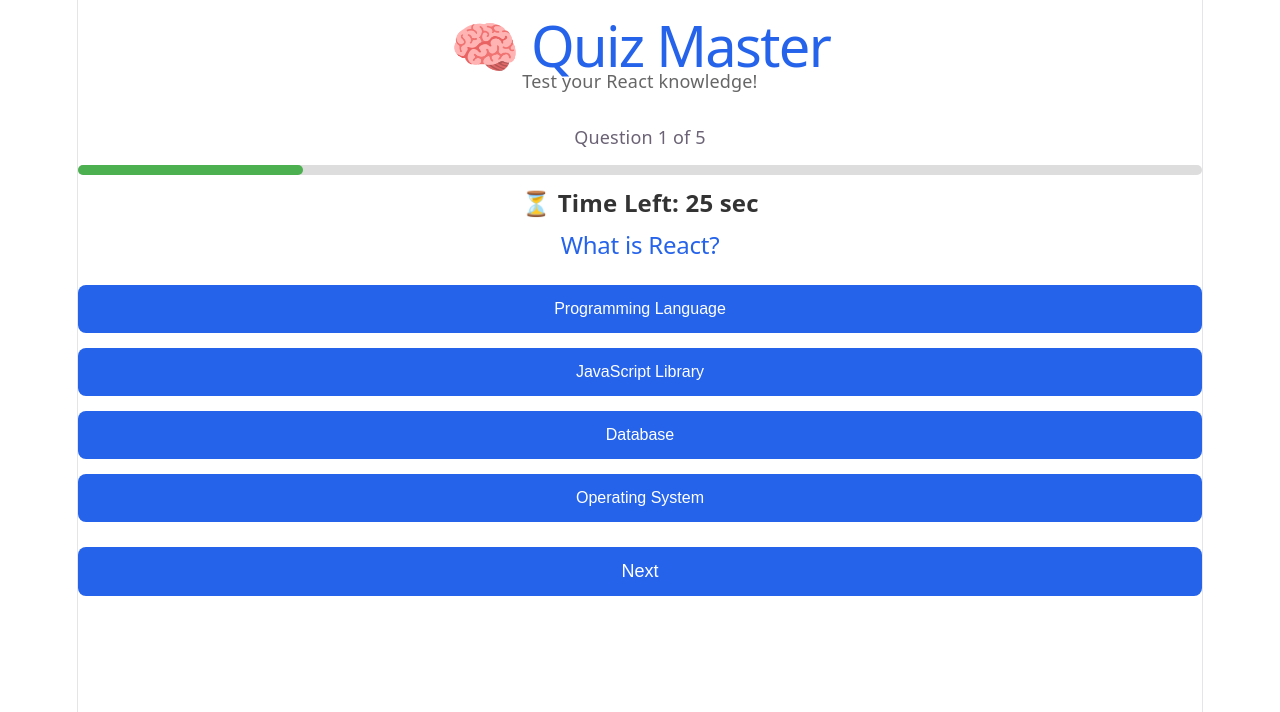
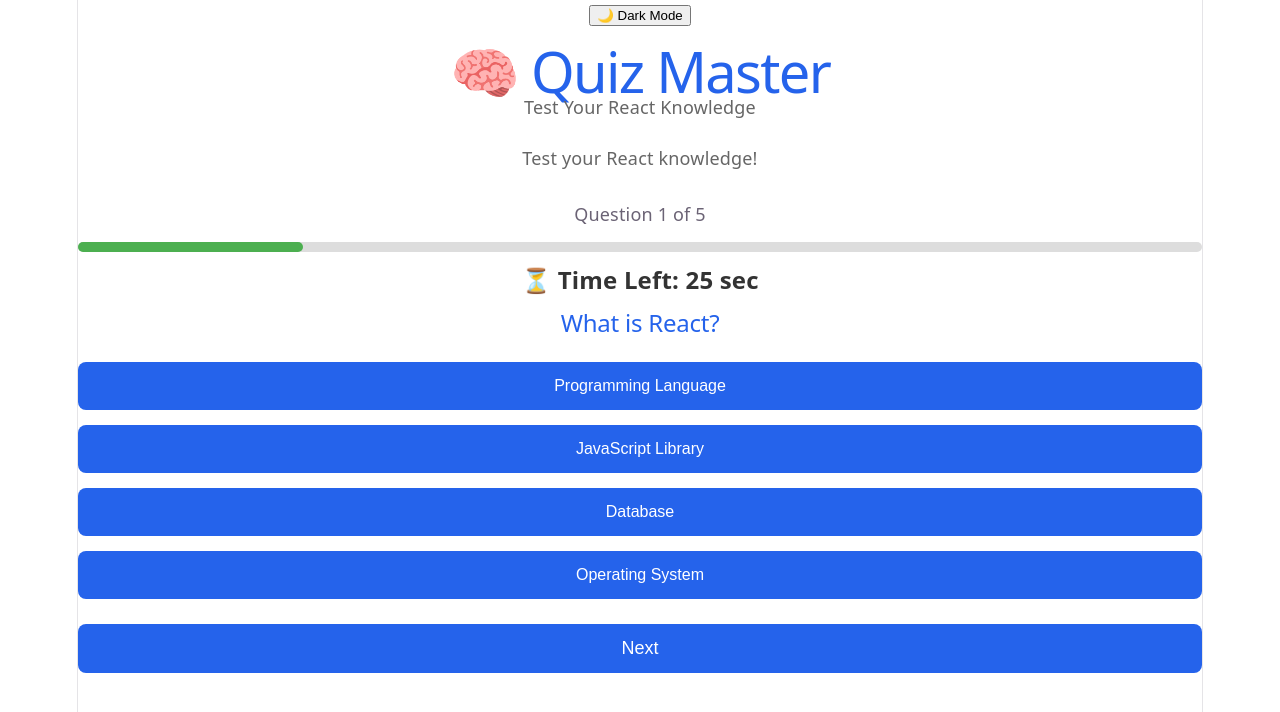
Before and after one commit to 248r1a66j4Jagadeesh-wq/quiz-master-react, a React (Vite) app: page / in a window 1280 px wide. Shown: the top 712 px of the page. Built offline with nearby package versions, Linux system fonts and the light colour scheme.

Commit message:
Added dark mode with localStorage support

```diff
--- a/src/App.css
+++ b/src/App.css
@@ -223,3 +223,57 @@ body {
   color: #333;
 
 }
+.theme-btn{
+
+padding:10px 18px;
+
+border:none;
+
+border-radius:8px;
+
+cursor:pointer;
+
+margin-bottom:20px;
+
+font-size:16px;
+
+font-weight:bold;
+
+background:#2563eb;
+
+color:white;
+
+transition:.3s;
+
+}
+
+.theme-btn:hover{
+
+opacity:.9;
+
+}
+.dark{
+
+background:#121212;
+
+color:white;
+
+min-height:100vh;
+
+transition:.3s;
+
+}
+.dark .question{
+
+background:#1f1f1f;
+
+color:white;
+
+}
+.dark button{
+
+background:#3b82f6;
+
+color:white;
+
+}
--- a/src/App.jsx
+++ b/src/App.jsx
@@ -14,7 +14,13 @@ function App() {
   const [score, setScore] = useState(0);
 
   const [quizFinished, setQuizFinished] = useState(false);
+  const [darkMode, setDarkMode] = useState(() => {
 
+  const savedTheme = localStorage.getItem("theme");
+
+  return savedTheme === "dark";
+
+});
   const [highScore, setHighScore] = useState(() => {
     const savedScore = localStorage.getItem("highScore");
     return savedScore ? Number(savedScore) : 0;
@@ -29,7 +35,9 @@ function App() {
 
     setQuizFinished(true);
   }
-
+function toggleTheme() {
+  setDarkMode((prev) => !prev);
+}
   // Restart Quiz
   function restartQuiz() {
     setCurrentQuestion(0);
@@ -38,7 +46,13 @@ function App() {
   }
 
   return (
-    <div className="app">
+<div className={darkMode ? "app dark" : "app"}>
+  <button
+  className="theme-btn"
+  onClick={toggleTheme}
+>
+  {darkMode ? "☀️ Light Mode" : "🌙 Dark Mode"}
+</button>
       <Header />
 
       {quizFinished ? (
--- a/src/components/Header.jsx
+++ b/src/components/Header.jsx
@@ -3,7 +3,21 @@ import "../styles/Header.css";
 function Header() {
   return (
     <header className="header">
-      <h1>🧠 Quiz Master</h1>
+    <header>
+
+<h1>
+
+🧠 Quiz Master
+
+</h1>
+
+<p>
+
+Test Your React Knowledge
+
+</p>
+
+</header>
       <p>Test your React knowledge!</p>
     </header>
   );
--- a/src/styles/Header.css
+++ b/src/styles/Header.css
@@ -10,3 +10,16 @@
 .header p {
   color: #666;
 }
+header{
+
+margin-bottom:25px;
+
+}
+
+header p{
+
+color:gray;
+
+font-size:18px;
+
+}
```
